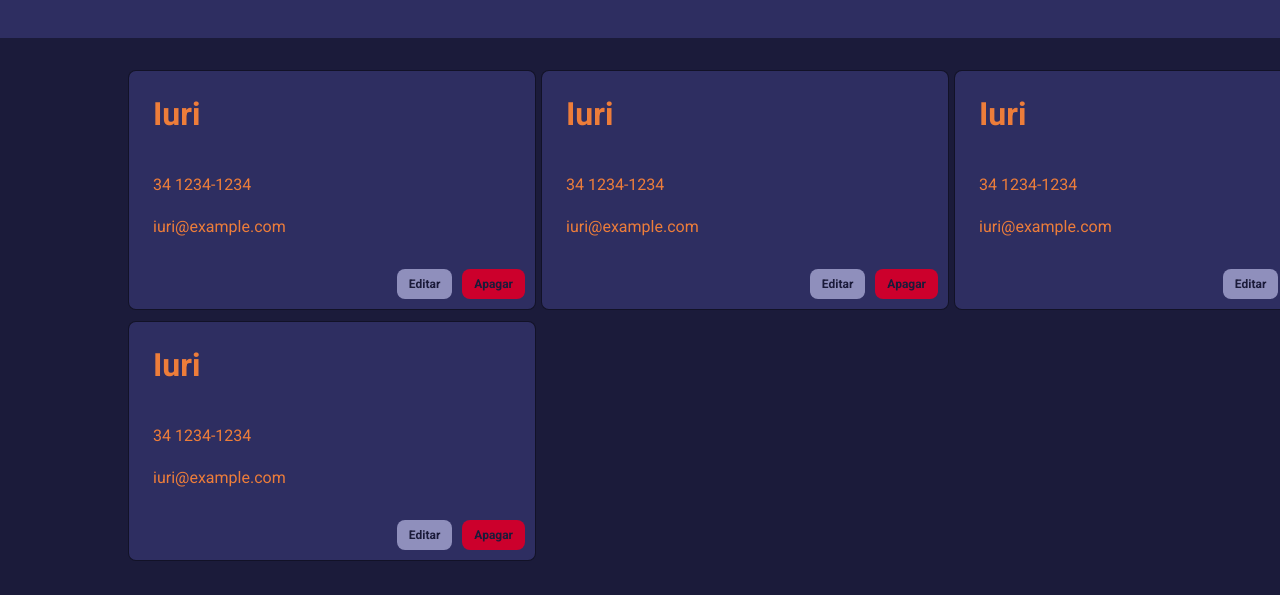
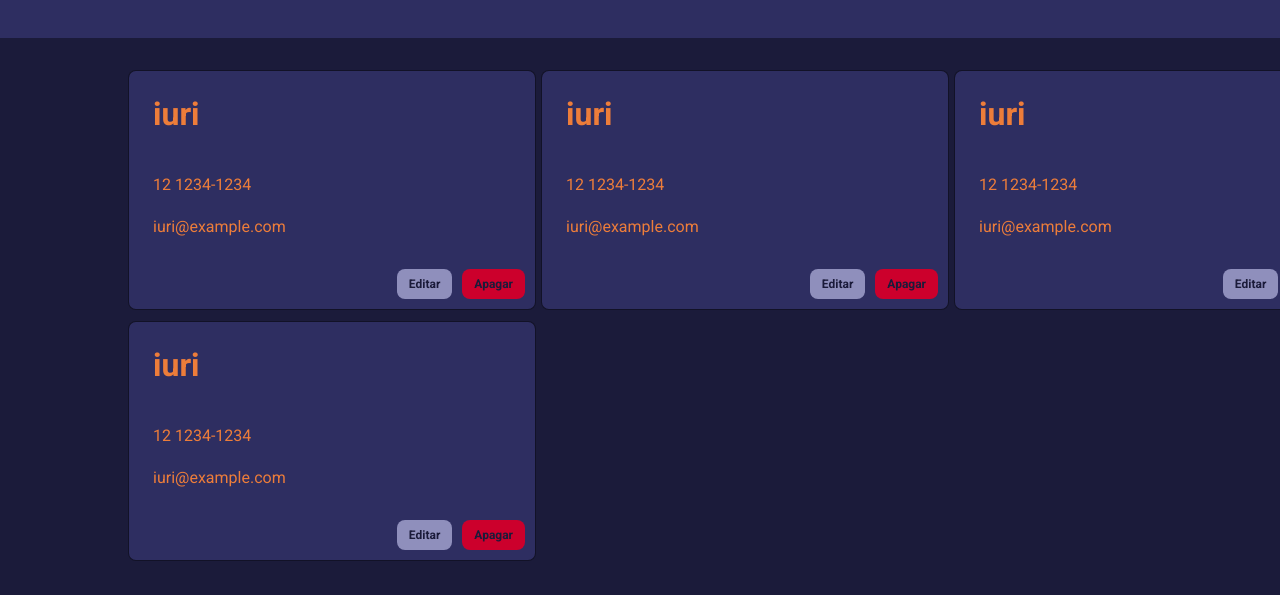
Before and after one commit to ibogar/contatos_ebac, a React (Create React App) app: page / in a window 1280 px wide. Shown: the part 202-797 px from the top of the page. Built offline with nearby package versions, Linux system fonts and the light colour scheme.

Commit message:
updated functions to save editions and return to original state when canceled

```diff
--- a/src/components/ContactCard/index.tsx
+++ b/src/components/ContactCard/index.tsx
@@ -1,18 +1,87 @@
-import { useState } from 'react'
+import { useEffect, useState } from 'react'
+import { useDispatch } from 'react-redux'
+
 import * as S from './styles'
+import { edit } from '../../store/reducers/contacts'
+import ContactClass from '../../models/Contact'
 
-const ContactCard = () => {
+type Props = ContactClass
+
+const ContactCard = ({
+  id,
+  name: ogName,
+  telephone: ogTelephone,
+  email: ogEmail
+}: Props) => {
+  const dispatch = useDispatch()
   const [editing, setEditing] = useState(false)
+  const [name, setName] = useState('')
+  const [telephone, setTelephone] = useState('')
+  const [email, setEmail] = useState('')
+
+  useEffect(() => {
+    if (ogName.length >= 0) {
+      setName(ogName)
+    }
+    if (ogTelephone && ogTelephone.length >= 0) {
+      setTelephone(ogTelephone)
+    }
+    if (ogEmail && ogEmail.length >= 0) {
+      setEmail(ogEmail)
+    }
+  }, [ogName, ogTelephone, ogEmail])
+
+  function saveEdit() {
+    setEditing(false)
+    dispatch(
+      edit({
+        id,
+        name,
+        telephone,
+        email
+      })
+    )
+  }
+
+  function cancelEdit() {
+    setEditing(false)
+    setName(ogName)
+    if (ogTelephone) {
+      setTelephone(ogTelephone)
+    }
+    if (ogEmail) {
+      setEmail(ogEmail)
+    }
+  }
 
   return (
     <S.Card>
-      <S.Name disabled={!editing}>Iuri</S.Name>
-      <S.Tel disabled={!editing}>34 1234-1234</S.Tel>
-      <S.Email disabled={!editing}>iuri@example.com</S.Email>
-      <S.ActionsContainer>
-        <S.EditBtn onClick={() => setEditing(true)}>Editar</S.EditBtn>
-        <S.DeleteBtn>Apagar</S.DeleteBtn>
-      </S.ActionsContainer>
+      <S.Name
+        disabled={!editing}
+        value={name}
+        onChange={(e) => setName(e.target.value)}
+      />
+      <S.Tel
+        disabled={!editing}
+        value={telephone}
+        onChange={(e) => setTelephone(e.target.value)}
+      />
+      <S.Email
+        disabled={!editing}
+        value={email}
+        onChange={(e) => setEmail(e.target.value)}
+      />
+      {editing ? (
+        <S.ActionsContainer>
+          <S.PositiveBtn onClick={saveEdit}>Salvar</S.PositiveBtn>
+          <S.DangerBtn onClick={cancelEdit}>Cancelar</S.DangerBtn>
+        </S.ActionsContainer>
+      ) : (
+        <S.ActionsContainer>
+          <S.EditBtn onClick={() => setEditing(true)}>Editar</S.EditBtn>
+          <S.DangerBtn>Apagar</S.DangerBtn>
+        </S.ActionsContainer>
+      )}
     </S.Card>
   )
 }
--- a/src/components/ContactCard/styles.ts
+++ b/src/components/ContactCard/styles.ts
@@ -44,7 +44,7 @@ export const ActionsContainer = styled.div`
   gap: 10px;
 `
 
-export const DeleteBtn = styled(Button)`
+export const DangerBtn = styled(Button)`
   background-color: ${variables.dangerColor};
   color: ${variables.mainColor};
 `
@@ -53,3 +53,7 @@ export const EditBtn = styled(Button)`
   background-color: ${variables.neutralColor};
   color: ${variables.mainColor};
 `
+export const PositiveBtn = styled(Button)`
+  background-color: ${variables.positiveColor};
+  color: ${variables.mainColor};
+`
--- a/src/containers/ContactsTable/index.tsx
+++ b/src/containers/ContactsTable/index.tsx
@@ -3,10 +3,30 @@ import ContactCard from '../../components/ContactCard'
 const ContactsTable = () => {
   return (
     <>
-      <ContactCard />
-      <ContactCard />
-      <ContactCard />
-      <ContactCard />
+      <ContactCard
+        id={1}
+        name={'iuri'}
+        telephone={'12 1234-1234'}
+        email={'iuri@example.com'}
+      />
+      <ContactCard
+        id={1}
+        name={'iuri'}
+        telephone={'12 1234-1234'}
+        email={'iuri@example.com'}
+      />
+      <ContactCard
+        id={1}
+        name={'iuri'}
+        telephone={'12 1234-1234'}
+        email={'iuri@example.com'}
+      />
+      <ContactCard
+        id={1}
+        name={'iuri'}
+        telephone={'12 1234-1234'}
+        email={'iuri@example.com'}
+      />
     </>
   )
 }
--- a/src/styles/variables.ts
+++ b/src/styles/variables.ts
@@ -3,6 +3,6 @@ export default {
   highlightMainClr: '#2e2e61',
   textColor: '#ed7d3a',
   dangerColor: '#cc002c',
-  positiveColor: '',
+  positiveColor: '#82c7a6',
   neutralColor: '#8f8fbc'
 }
```
Also changed, not shown: src/App.tsx (+4 -3 lines).
